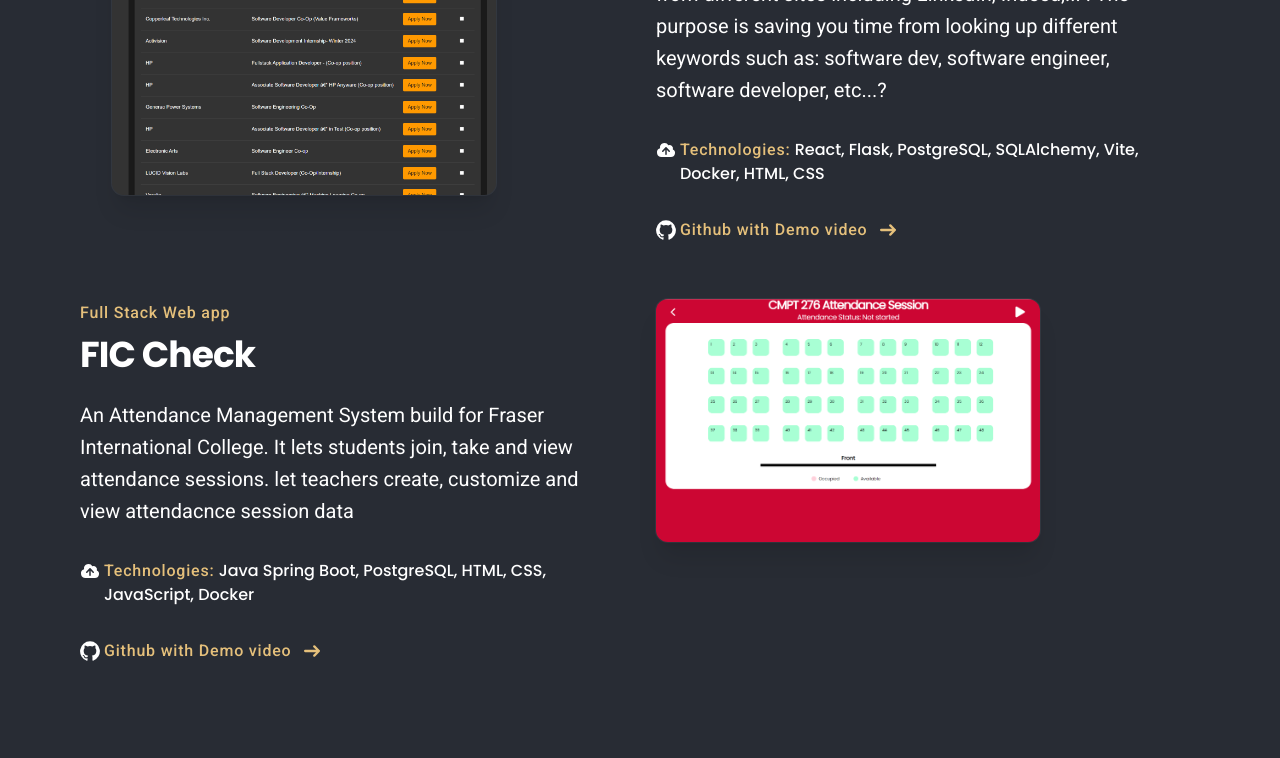
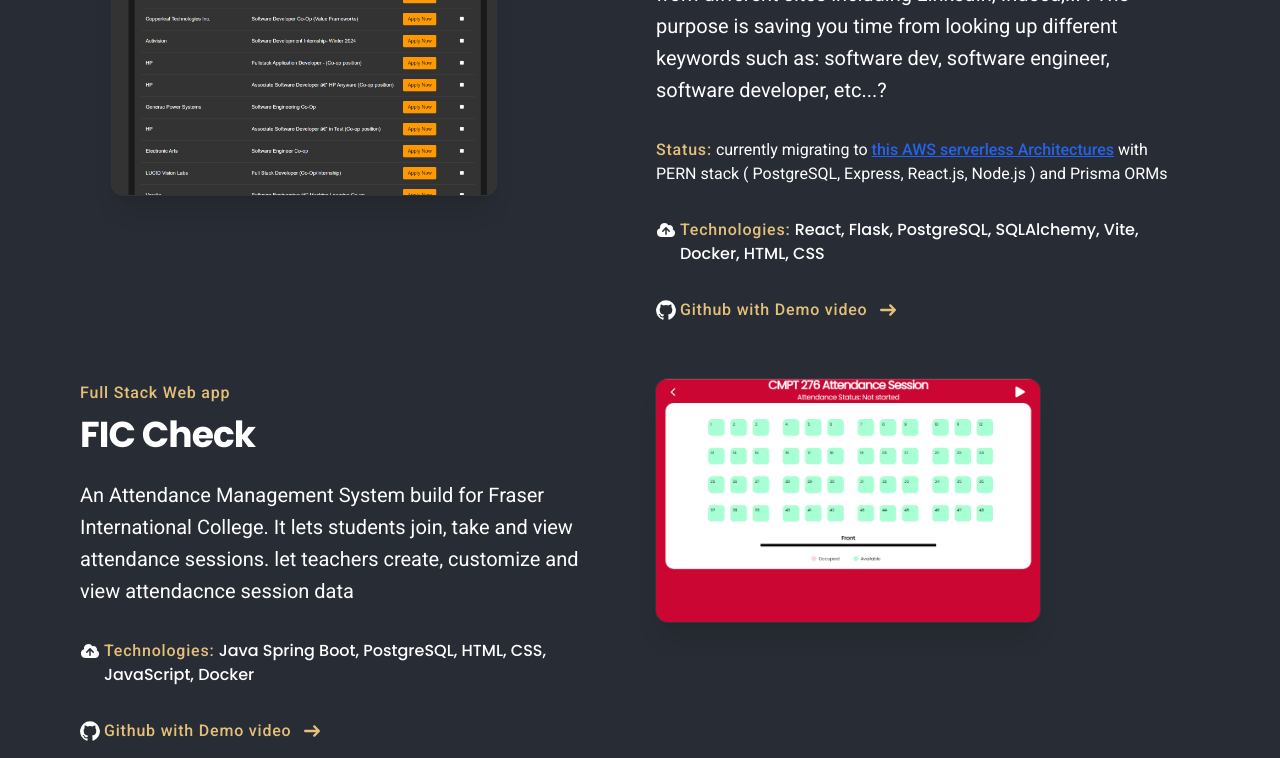
Before and after one commit to Mark-Vu/portfolio, a SvelteKit app: page / in a window 1280 px wide. Shown: the part 1420-2178 px from the top of the page. Built offline with nearby package versions, Linux system fonts and the light colour scheme.

Commit message:
added status

```diff
--- a/src/components/Experience.svelte
+++ b/src/components/Experience.svelte
@@ -91,8 +91,7 @@
         <a href="https://apps.apple.com/us/app/cjsf-radio-fm/id1599448685"
            target="_blank"
            class="font-medium text-blue-600 underline dark:text-blue-500 hover:no-underline"
-        >CJSF Radio</a> an in-house application allowing users to listen to
-        live radio, see upcoming programs, choose favorite programs, and receive notifications
+        >CJSF Radio</a>. Developed unit tests, integration tests and functional tests resulted in less bugs in production.
       `,
             technologies: "React Native",
         },
--- a/src/components/Main.svelte
+++ b/src/components/Main.svelte
@@ -7,24 +7,6 @@
     import Experience from "./Experience.svelte";
     import jobHubImg from "../lib/images/projects/jobhub.png";
     import studyHubImg from "../lib/images/projects/studyhub.png";
-
-    let benefits = [
-        {
-            name: "Languages",
-            description:
-                "I taught myself to code using free online resources and absolutely fell in love with the creativity and problem solving that is involved in developing and engineering innovative new online experiences. Starting of with JavaScript, HTML & CSS and evolving my knowledge base to include JavaScript frameworks, backend programming, design, cloud services and much much more.",
-        },
-        {
-            name: "Framework",
-            description:
-                "Carefully crafting and designing amazing user experiences allows me to express and experiment with every morsel of creativity I have. I love the challenge of learning new design concepts and enabling users with amazing online experiences.",
-        },
-        {
-            name: "Badminton",
-            description:
-                "Communication is key and it's a paramount value of mine. I believe in transparency and constructive communication above all else. This helps me develop deep relationships and ensures my effectiveness and productivity in any work space with any team.",
-        },
-    ];
 
     let project_list: ProjectItem[] = [
         {
@@ -37,6 +19,7 @@
             image: studyHubImg,
             github: "https://github.com/Mark-Vu/StudyHub",
             liveSite: "",
+            status: "",
             imagePosition: "right",
         },
         {
@@ -49,6 +32,14 @@
             image: jobHubImg,
             github: "https://github.com/Mark-Vu/JobHub",
             liveSite: "",
+            status: `
+            currently migrating to
+        <a href="https://miro.com/app/board/uXjVNX2YT9k=/"
+           target="_blank"
+           class="font-medium text-blue-600 underline dark:text-blue-500 hover:no-underline"
+        >this AWS serverless Architectures</a> with PERN stack ( PostgreSQL, Express, React.js, Node.js ) and Prisma ORMs
+
+        `,
             imagePosition: "left",
         },
         {
@@ -61,6 +52,7 @@
             image: ficCheckImg,
             github: "https://github.com/Thachsaudoi/FIC-Check",
             liveSite: "",
+            status: "",
             imagePosition: "right",
         },
         {
@@ -72,6 +64,7 @@
             image: broSliderImg,
             github: "https://github.com/Mark-Vu/PuzzleSlider",
             liveSite: "",
+            status: "",
             imagePosition: "left",
         },
         {
@@ -83,6 +76,7 @@
             image: sortingAlgoImg,
             github: "https://github.com/Mark-Vu/Algorithm-Visualizer",
             liveSite: "",
+            status: "",
             imagePosition: "right",
         },
     ];
@@ -150,23 +144,6 @@
         <p class="mx-auto poppins font-semibold text-lg sm:text-xl md:text-2xl">
             <span class="poppins text-one-dark-yellow">My</span> . . .
         </p>
-        <!-- <div class="flex flex-col gap-20 w-full mx-auto max-w-[800px]">
-            {#each benefits as benefit, index}
-                <div class="flex gap-6 sm:gap-8">
-                    <p
-                        class="poppins text-4xl sm:text-5xl md:text-6xl text-one-dark-yellow font-semibold"
-                    >
-                        0{index + 1}
-                    </p>
-                    <div class="flex flex-col gap-6 sm:gap-8">
-                        <h3 class="text-2xl sm:text-3xl md:text-5xl">
-                            {benefit.name}
-                        </h3>
-                        <p>{benefit.description}</p>
-                    </div>
-                </div>
-            {/each}
-        </div> -->
         <Experience />
     </section>
 </main>
--- a/src/components/Project.svelte
+++ b/src/components/Project.svelte
@@ -48,6 +48,17 @@
                         role="list"
                         class="mt-5 space-y-5 lg:mt-8 lg:space-y-8 text-white"
                     >
+                        {#if props.status}
+                            <li class="flex gap-x-1">
+                                <span class="poppin"
+                                    ><strong
+                                        class="font-medium text-one-dark-yellow tracking-wider"
+                                        >Status:</strong
+                                    >
+                                    {@html props.status}</span
+                                >
+                            </li>
+                        {/if}
                         <li class="flex gap-x-1">
                             <svg
                                 class="mt-[0.1rem] h-5 w-5 flex-none text-white"
--- a/src/lib/index.ts
+++ b/src/lib/index.ts
@@ -9,4 +9,5 @@
     technology: string,
     liveSite: string,
     imagePosition: string,
+    status: string
 }
```
